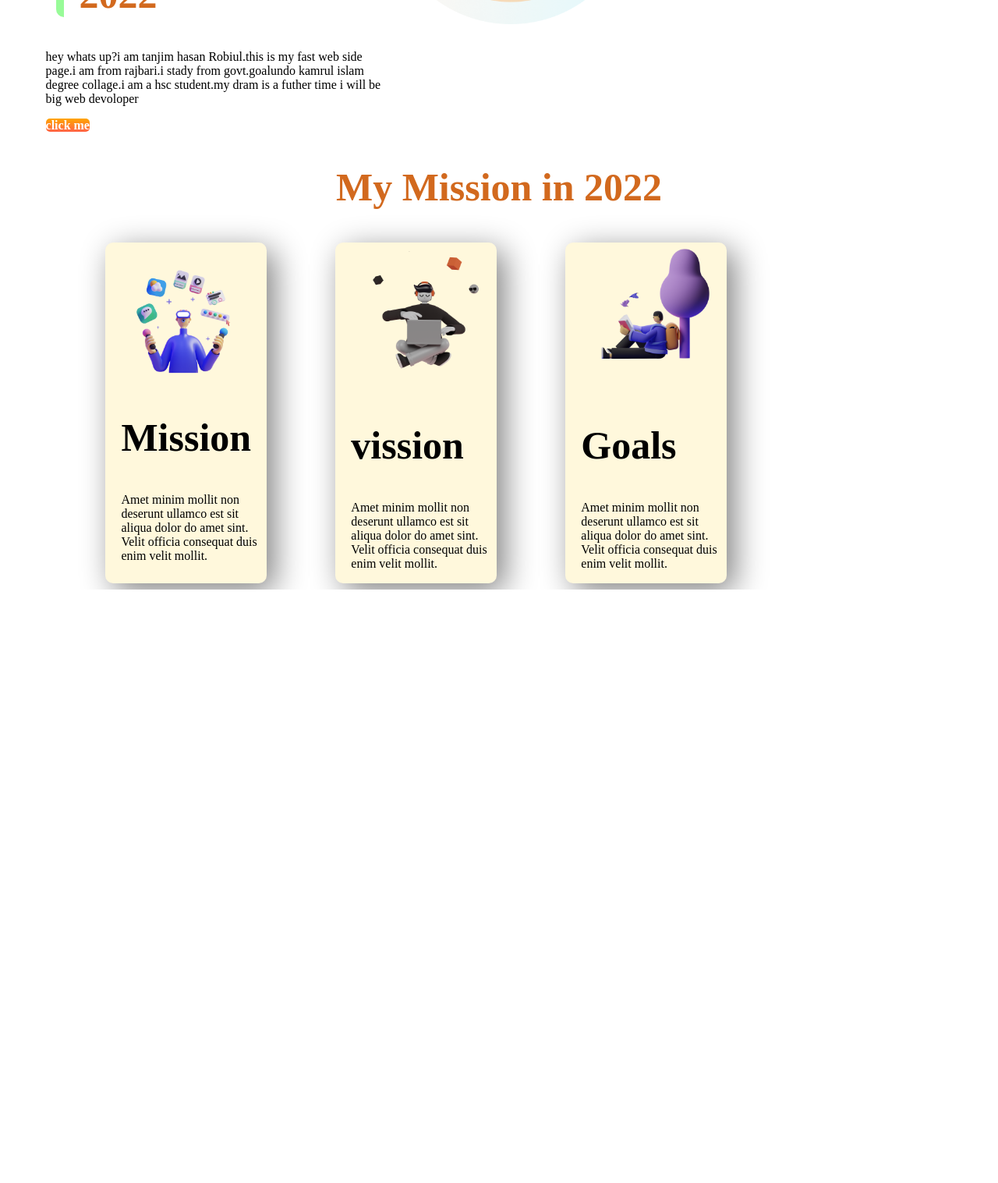
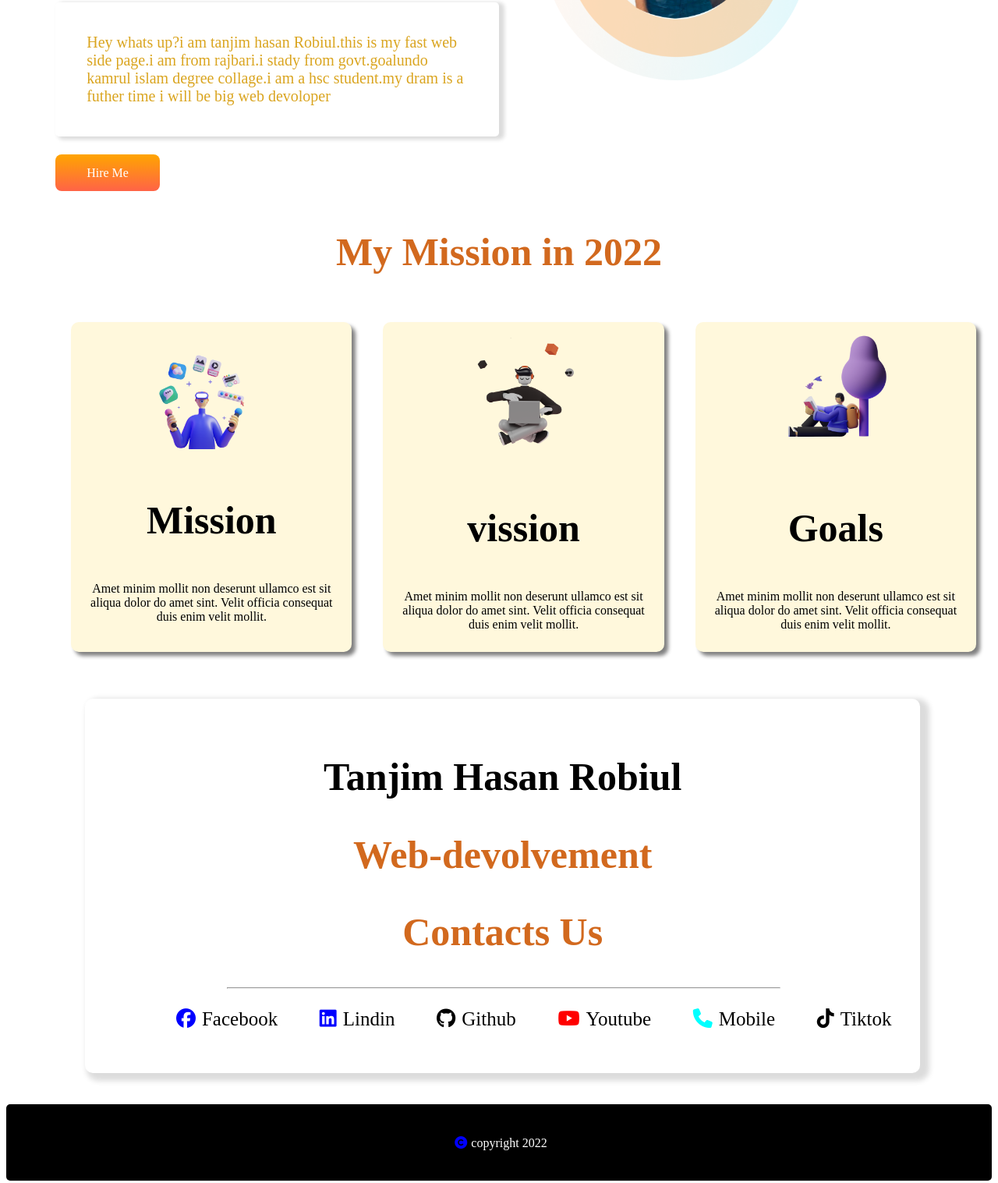
Before and after one commit to TanjimHasanRobiul/My-Devolpoer-Portfolio, a plain HTML site: page index.html in a window 1280 px wide. Shown: the part 301-1818 px from the top of the page at 78% size. Before the commit the page ends 1057 px from the top, so only its background shows below. Drawn offline with Linux system fonts and the light colour scheme.

Commit message:
fainal done

```diff
--- a/index.html
+++ b/index.html
@@ -1,5 +1,6 @@
 <!DOCTYPE html>
 <html lang="en">
+
 <head>
     <meta charset="UTF-8">
     <meta http-equiv="X-UA-Compatible" content="IE=edge">
@@ -7,20 +8,26 @@
     <title>Tanjim Hasan Robiul</title>
     <link rel="shortcut icon" href="shape-4.png" type="image/x-icon">
     <link rel="stylesheet" href="style.css">
-
+    <script src="https://kit.fontawesome.com/a957f541a7.js" crossorigin="anonymous"></script>
 </head>
 
 <body>
- <section class="top-batton" contener>
+    <section class="top">
         <div class="half-width">
-<div class="box">
+            <div id="border-left">
                 <h1><span class="orange-color">Focused on</span> devoloped</h1>
                 <h2>Mission 2022</h2>
             </div>
 
+            <p class="text">Hey whats up?i am tanjim hasan Robiul.this is my fast web side page.i am from rajbari.i
+                stady from
+                govt.goalundo kamrul islam degree collage.i am a hsc student.my dram is a futher time i will be big web
+                devoloper
+            </p>
+            <br>
+            <a target="_blank" href="www.google.com">Hire Me</a>
 
-        <p>hey whats up?i am tanjim hasan Robiul.this is my fast web side page.i am from rajbari.i stady from govt.goalundo kamrul islam degree collage.i am a hsc student.my dram is a futher time i will be big web devoloper</p>
-       <a class="link-batton" target="_blank" href="www.google.com">click me</a>
+
         </div>
 
         <div class="half-width">
@@ -28,38 +35,31 @@
         </div>
     </section>
 
+    <section>
+        <div class="head-line">
+            <h1>My Mission in 2022</h1>
+        </div>
+        <section class="container">
 
-
-<section class="exprince-ariya">
-
-   <div class="head-line"><h1>My Mission in 2022</h1></div>
-
-   <div class="contener">
-
-    <div class="contener-1">
-        <div class="half-width">
+            <div class="half">
                 <img src="illustrator-1.png" alt="">
                 <h1>Mission</h1>
                 <p>Amet minim mollit non deserunt
                     ullamco est sit aliqua dolor do amet
                     sint. Velit officia consequat duis enim
-            velit mollit.</p></div>
-
+                    velit mollit.</p>
             </div>
 
-<div class="contener-1">
-
-<div class="half-width">
+            <div class="half">
                 <img src="illustrator-2.png" alt="">
                 <h1>vission</h1>
                 <p>Amet minim mollit non deserunt
                     ullamco est sit aliqua dolor do amet
                     sint. Velit officia consequat duis enim
-        velit mollit.</p></div>
+                    velit mollit.</p>
             </div>
 
-   <div class="contener-1" >
-   <div class="half-width">
+            <div class="half">
                 <img src="illustrator-3.png" alt="">
                 <h1>Goals</h1>
                 <p>Amet minim mollit non deserunt
@@ -68,17 +68,42 @@
                     velit mollit.</p>
             </div>
             </div>
+        </section>
+    </section>
+    <section class="contacts">
+        <!-- <div class="contacts">
+            Email: <input type="email" placeholder="Enter Your E-mail"><br>
+            Password: <input type="password" name="" id="" placeholder="Enter Your Password">
+        </div> -->
 
-   </div>
+        <h1>Tanjim Hasan Robiul</h1>
+        <h2>Web-devolvement</h2>
+        <h2>Contacts Us </h2>
+        <hr>
+        <ul>
+            <ol><i class="fa-brands fa-facebook"></i>Facebook</ol>
 
+            <ol><i class="fa-brands fa-linkedin"> </i>Lindin</ol>
 
+            <ol><i class="fa-brands fa-github"></i>Github</ol>
 
+            <ol><i class="fa-brands fa-youtube"></i>Youtube</ol>
 
+            <ol>
+                <i class="fa-solid fa-phone">
+                </i>Mobile
+            </ol>
+
+            <ol>
+                <i class="fa-brands fa-tiktok"> </i>Tiktok
+            </ol>
+        </ul>
 
     </section>
 
+    <footer>
+        <p><i class="fa-sharp fa-solid fa-copyright"></i>copyright 2022</p>
+    </footer>
+</body>
 
-
-
-</body>
 </html>
--- a/style.css
+++ b/style.css
@@ -1,74 +1,142 @@
-.top-batton{
+.top {
+    margin-top: 40px;
     display: flex;
-    width: 60%;
-padding-left: 4%;
-
+    margin: 5%;
 }
 
-.box{
-    width: 60%;
-    margin-left: 3%;
-    padding-left: 20px;
-    border-radius: 10px;
+.half-width {
+    width: 100%;
+}
+
+.half-width img {
+    margin-left: 10%;
+    width: 60%
+}
+
+#border-left {
     border-left: 10px solid palegreen;
-background-repeat: none;
+    border-radius: 5px;
+}
 
+.text {
+    padding: 40px;
+    box-shadow: 5px 2px 5px 2px gainsboro;
+    border-radius: 5px;
+    font-size: 20px;
+    color: goldenrod;
 }
-h1{
+
+a {
+    text-decoration: none;
+    background-image: linear-gradient(orange, tomato);
+    color: white;
+    padding: 15px 40px;
+    border-radius: 8px;
+}
+
+h1 {
     font-size: 50px;
 }
-h2{
+
+h2 {
     font-size: 50px;
     color: chocolate;
 
 }
-.orange-color{
+
+.orange-color {
     color: burlywood;
 }
 
-.contener{
+.container {
     display: flex;
-    width: 70%;
     margin-left: 5%;
-    margin-right: 5%;
-    padding-left: 20px;
-
-
+    justify-content: space-around;
 }
 
-.half-width{
-    width: 30%
-padding-left 2%
-box-shadow 10px 5px yellowgreen
+.half {
+    width: 370px;
+    padding: 10px;
+    margin: 20px;
+    text-align: center;
+    border-radius: 10px;
+    background-color: cornsilk;
+    box-shadow: 5px 5px 5px gray;
+    border-left: greenyellow;
+}
 
+.half img {
+    width: 50%;
 }
-.half-width img{
-    width: 100%
 
+br {
+    margin: 30px;
 }
-.link-batton{
-    text-decoration: none;
-    background-image: linear-gradient(orange,tomato);
-    color: white;
-    font-weight: 800;
-    border-radius: 5px;
-}
-.contener{display: flex;
 
-}
-.contener-1{
-    display: flex;
-    background-color: cornsilk;
-    width: 60%;
-    margin-left: 5%;
-    margin-right: 5%;
-    padding-left: 20px;
-    border-radius: 10px;
-    box-shadow: 10px 10px 40px gray;
-    border-left: greenyellow
-}
-.head-line{
-
+.head-line {
     text-align: center;
     color: chocolate;
 }
+
+.contacts {
+    margin-top: 40px;
+    box-shadow: 7px 5px 7px 5px gainsboro;
+    width: 80%;
+    border-radius: 10px;
+    text-align: center;
+    margin-left: 8%;
+    padding: 30px;
+}
+
+hr {
+    width: 70%;
+    margin: 10px;
+    margin-left: 15%;
+}
+
+ul {
+    display: flex;
+    justify-content: space-around;
+    font-size: 25px;
+}
+
+.fa-facebook,
+.fa-linkedin {
+    color: blue;
+    background-color: white;
+    border-radius: 50%;
+    margin-right: 8px;
+}
+
+.fa-youtube {
+    color: red;
+    background-color: white;
+    border-radius: 50%;
+    margin-right: 8px;
+}
+
+.fa-phone {
+    color: aqua;
+    margin-right: 8px;
+}
+
+.fa-tiktok,
+.fa-github {
+    margin-right: 8px;
+}
+
+.fa-copyright {
+    color: blue;
+    margin: 5px;
+    size: 5px;
+    align-items: center;
+}
+
+footer {
+    margin-top: 40px;
+    background-color: #000000;
+    color: white;
+    padding: 20px 40px;
+    border-radius: 5px;
+    text-align: center;
+}
```
Lines whose indentation alone changed are shown as unchanged.
